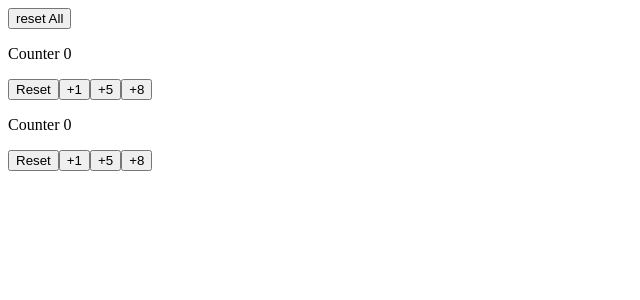
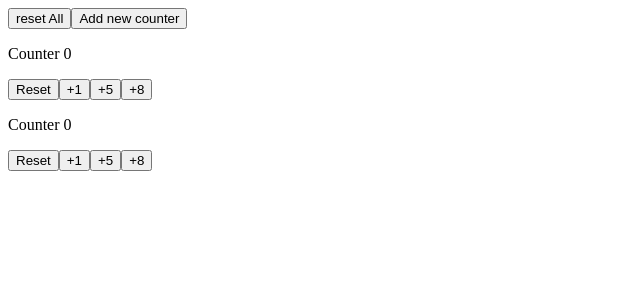
Before and after one commit to Axillarator/react-dojo, a React (Create React App) app: page / in a window 1280 px wide. Shown: the top 300 px of the page, without its empty margins (0-640 px from the left). Built offline with nearby package versions, Linux system fonts and the light colour scheme.

Commit message:
create new Counters

```diff
--- a/src/Components/App.tsx
+++ b/src/Components/App.tsx
@@ -6,7 +6,7 @@ const App : React.FC = () => {
 
     const [arrayOfCounts, updateCount] = useState([0,0]);
 
-    const createAdder = (index: number) => {
+    const createAddHandler = (index: number) => {
         return (amount: number): MouseEventHandler => {
             return () => {
                 let result = [...arrayOfCounts];
@@ -24,16 +24,22 @@ const App : React.FC = () => {
         };
     };
 
+    function resetAllCounters() {
+        let result = [...arrayOfCounts];
+        updateCount(result.map(() => 0));
+    }
 
-    function resetAllCounters() {
-        updateCount([0,0])
+    function addCounter() {
+        let result = [...arrayOfCounts];
+        result.push(0);
+        updateCount(result);
     }
 
     return (
         <div>
             <button onClick={resetAllCounters}> reset All </button>
-            <Counter count={arrayOfCounts[0]} createAdderFunction={createAdder(0)} resetCountToZero={resetHandler(0)}/>
-            <Counter count={arrayOfCounts[1]} createAdderFunction={createAdder(1)} resetCountToZero={resetHandler(1)}/>
+            <button onClick={addCounter}> Add new counter </button>
+            {arrayOfCounts.map((value, index) => <Counter key={index} count={value} createAdderFunction={createAddHandler(index)} resetCountToZero={resetHandler(index)}/>)}
         </div>
     );
 
```
